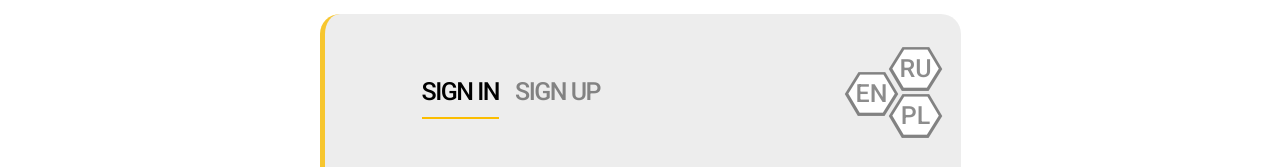
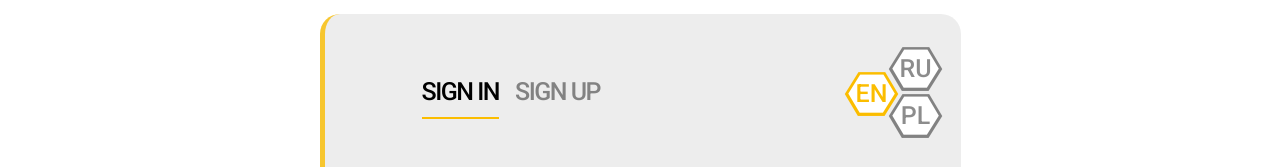
Before and after one commit to Maagikus/beezyy-frontend, a React (Create React App) app: page / in a window 1280 px wide. Shown: the part 123-290 px from the top of the page. Built offline with nearby package versions, Linux system fonts and the light colour scheme.

Commit message:
Update Form.js

```diff
--- a/src/components/Form/Form.js
+++ b/src/components/Form/Form.js
@@ -72,7 +72,7 @@ const Form = () => {
 				</div>
 				<div className="header-form__language">
 					<div className="language _icon-big-hexagon"> <span>RU</span> </div>
-					<div className="language _icon-big-hexagon"> <span>EN</span> </div>
+					<div className="language _icon-big-hexagon active"> <span>EN</span> </div>
 					<div className="language _icon-big-hexagon"> <span>PL</span> </div>
 				</div>
 			</div>
```
